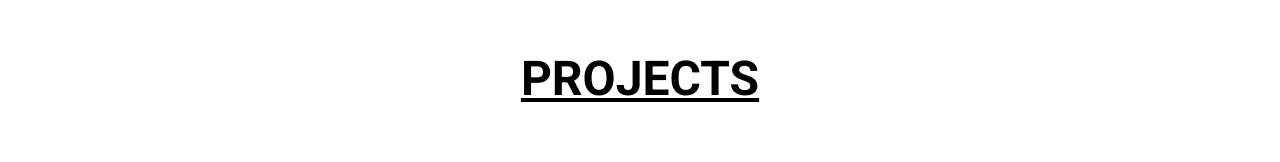
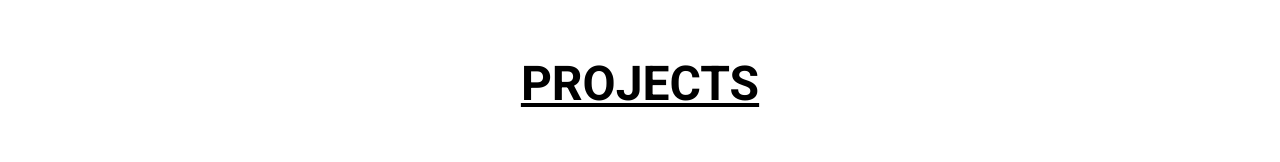
Before and after one commit to wangkalbi-gernessen/next-portfolio-website, a Next.js app: page / in a window 1280 px wide. Shown: the part 1858-2020 px from the top of the page. Built offline with nearby package versions, Linux system fonts and the light colour scheme.

Commit message:
Change paddingTop to 45px on Projects

```diff
--- a/components/Projects.js
+++ b/components/Projects.js
@@ -14,7 +14,7 @@ const useStyles = makeStyles({
   },
   title: {
     fontWeight: "700",
-    paddingTop: "40px",
+    paddingTop: "45px",
     textDecoration: "underline"
   },
   images: {
```
